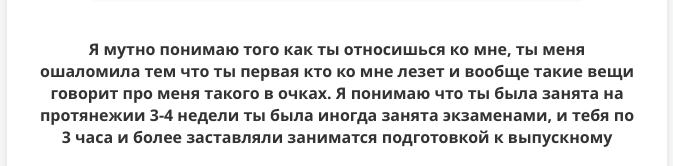
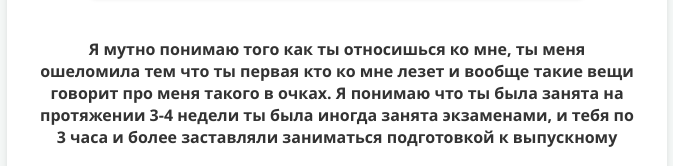
Before and after one commit to Artemiter-Coder/this_is_my_site_for_you, a plain HTML site: page index.html in a window 1280 px wide. Shown: the part 455-621 px from the top of the page, 303-976 px from the left. Drawn offline with Linux system fonts and the light colour scheme.

Commit message:
Update index.html

```diff
--- a/index.html
+++ b/index.html
@@ -56,10 +56,10 @@
         <img src="hello.gif" alt="ты что тут забыла" class="project-image">
 
         <h4>Я мутно понимаю того как ты относишься ко мне,
-        ты меня ошаломила тем что ты первая кто ко мне лезет и
+        ты меня ошеломила тем что ты первая кто ко мне лезет и
         вообще такие вещи говорит про меня такого в очках.
-        Я понимаю что ты была занята на протянежии 3-4 недели ты была иногда занята экзаменами,
-        и тебя по 3 часа и более заставляли заниматся подготовкой к выпускному</h4>
+        Я понимаю что ты была занята на протяжении 3-4 недели ты была иногда занята экзаменами,
+        и тебя по 3 часа и более заставляли заниматься подготовкой к выпускному</h4>
         <a href="https://docs.google.com/forms/d/e/1FAIpQLSfDFg0pv9xZX9fPHIhsyCpdbOJsJFxCm_Lz211UbokVMODhOg/viewform?usp=dialog" class="btn">
         Тут я сделал форму которую можно заполнить и там я написал частично что я думаю о тебе</a>
     </div>
```
